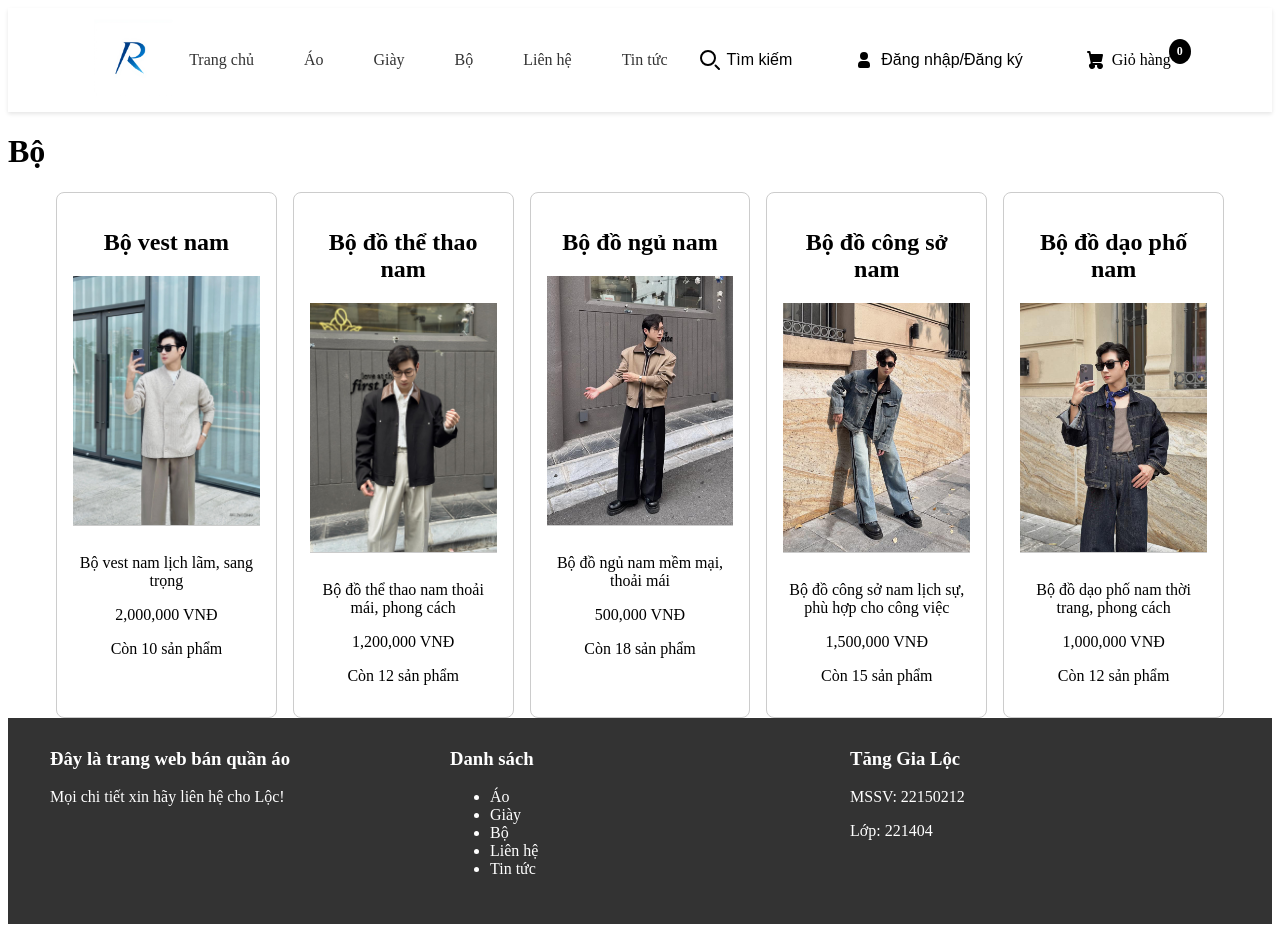
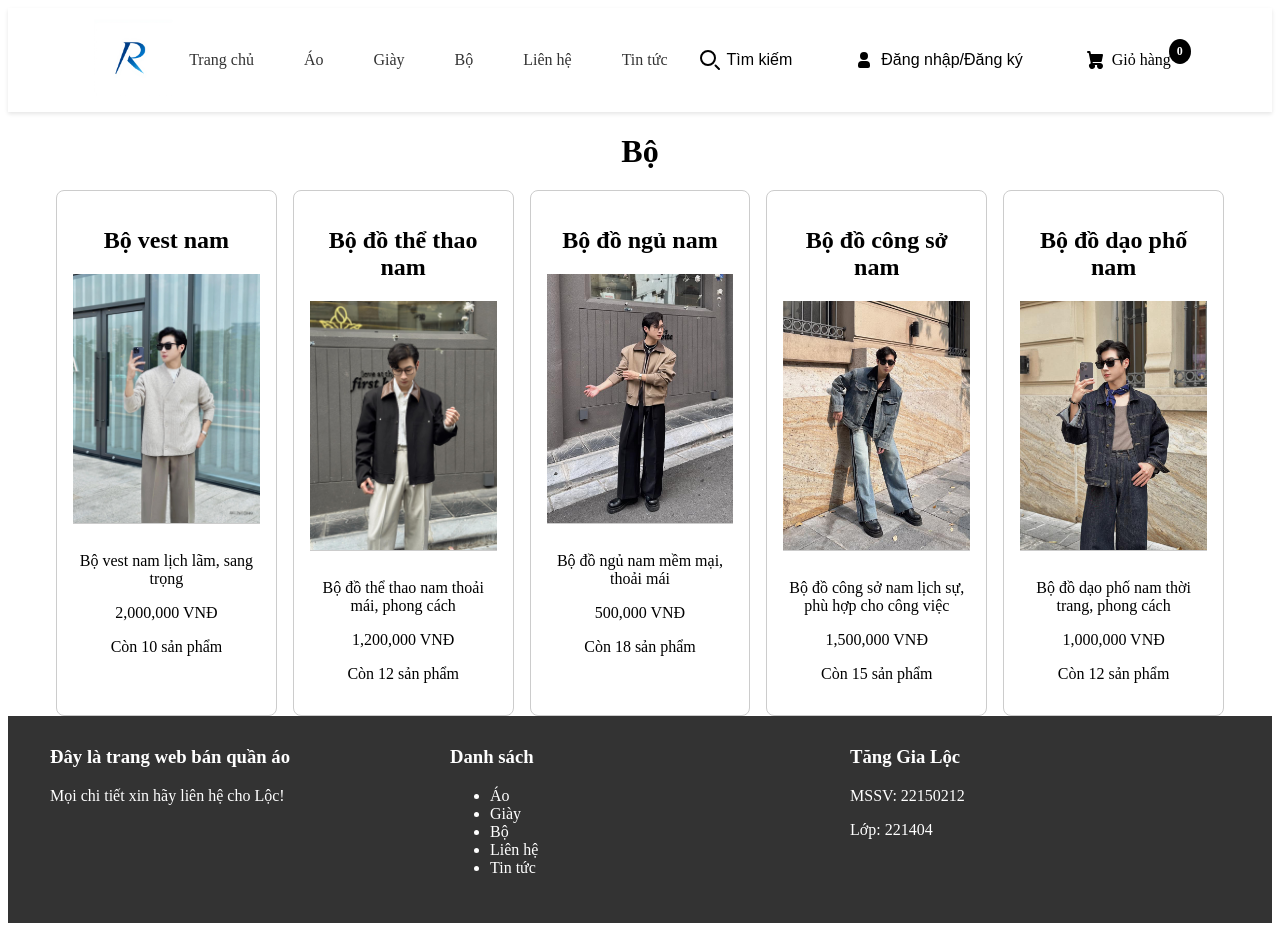
Before and after one commit to tangtangloc6104/AzurRaphael, a Vue app: page /bo in a window 1280 px wide. Built offline with nearby package versions, Linux system fonts and the light colour scheme.

Commit message:
Add title styling to product pages for better presentation

```diff
--- a/src/components/AppSets.vue
+++ b/src/components/AppSets.vue
@@ -1,6 +1,6 @@
 <template>
   <div>
-    <h1>Bộ</h1>
+    <h1 class="title">Bộ</h1>
     <div class="product-list">
       <div
         v-for="product in filteredProducts"
@@ -44,12 +44,18 @@ export default {
 </script>
 
 <style scoped>
+.title {
+  text-align: center;
+  margin-bottom: 20px;
+}
+
 .product-list {
   display: flex;
   flex-wrap: wrap;
   gap: 16px;
   justify-content: center;
 }
+
 .product-item {
   width: calc(100% / 5 - 32px);
   box-sizing: border-box;
@@ -61,12 +67,14 @@ export default {
   transition: transform 0.3s ease;
   cursor: pointer;
 }
+
 .product-item img {
   width: 100%;
   height: auto;
   border-bottom: 1px solid #ccc;
   margin-bottom: 8px;
 }
+
 .product-item:hover {
   transform: scale(1.05);
 }
--- a/src/components/AppShirts.vue
+++ b/src/components/AppShirts.vue
@@ -1,6 +1,6 @@
 <template>
   <div>
-    <h1>Áo</h1>
+    <h1 class="title">Áo</h1>
     <div class="product-list">
       <div
         v-for="product in filteredProducts"
@@ -44,6 +44,11 @@ export default {
 </script>
 
 <style scoped>
+.title {
+  text-align: center;
+  margin-bottom: 20px;
+}
+
 .product-list {
   display: flex;
   flex-wrap: wrap;
--- a/src/components/AppShoes.vue
+++ b/src/components/AppShoes.vue
@@ -1,6 +1,6 @@
 <template>
   <div>
-    <h1>Giày</h1>
+    <h1 class="title">Giày</h1>
     <div class="product-list">
       <div
         v-for="product in filteredProducts"
@@ -44,6 +44,11 @@ export default {
 </script>
 
 <style scoped>
+.title {
+  text-align: center;
+  margin-bottom: 20px;
+}
+
 .product-list {
   display: flex;
   flex-wrap: wrap;
```
